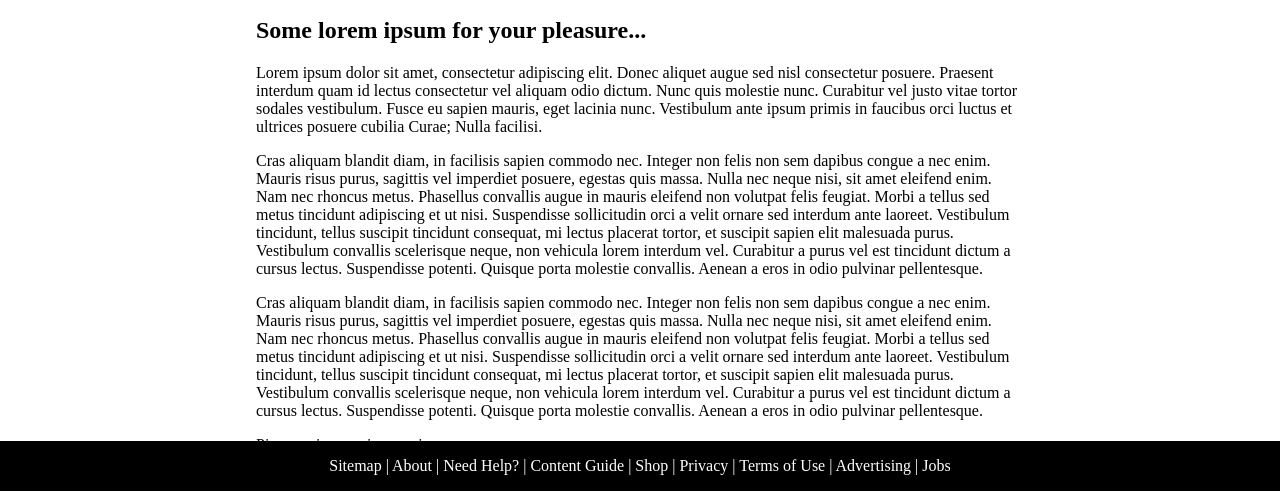
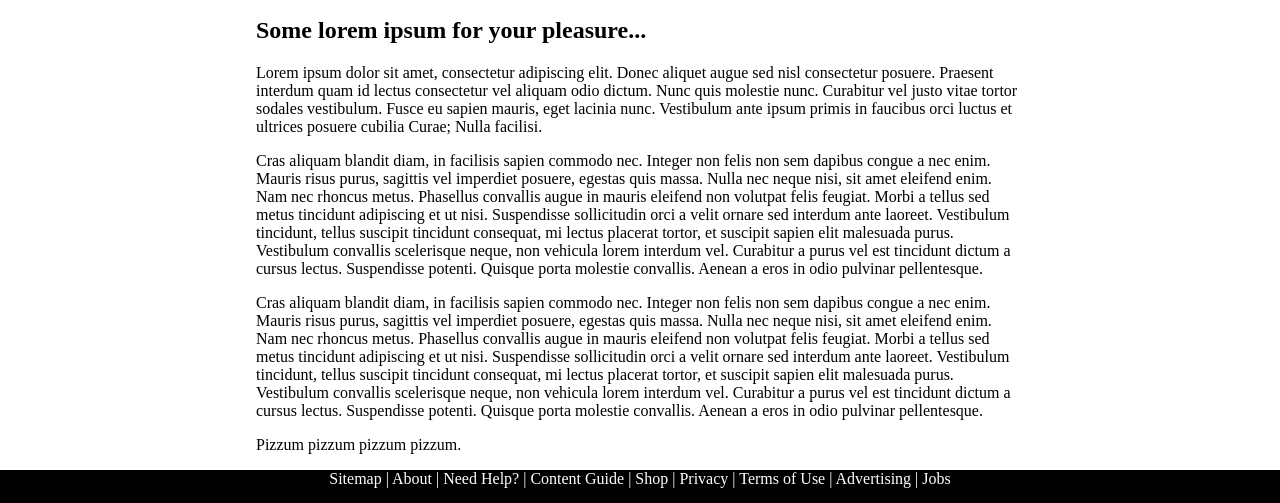
Before and after one commit to AlanZavala/Lab02Css, a plain HTML site: page index.html in a window 1280 px wide. Shown: the part 309-812 px from the top of the page. Drawn offline with Linux system fonts and the light colour scheme.

Commit message:
footer height, quit fixed position because of heaping

```diff
--- a/index.html
+++ b/index.html
@@ -24,9 +24,7 @@ aside {
     width: 20%;
 }
 footer {
-    position: fixed;
-    bottom: 0;
-    width: 100%;
+    height: 33px;
     text-align: center;
     color: white;
     background-color: black;
```
